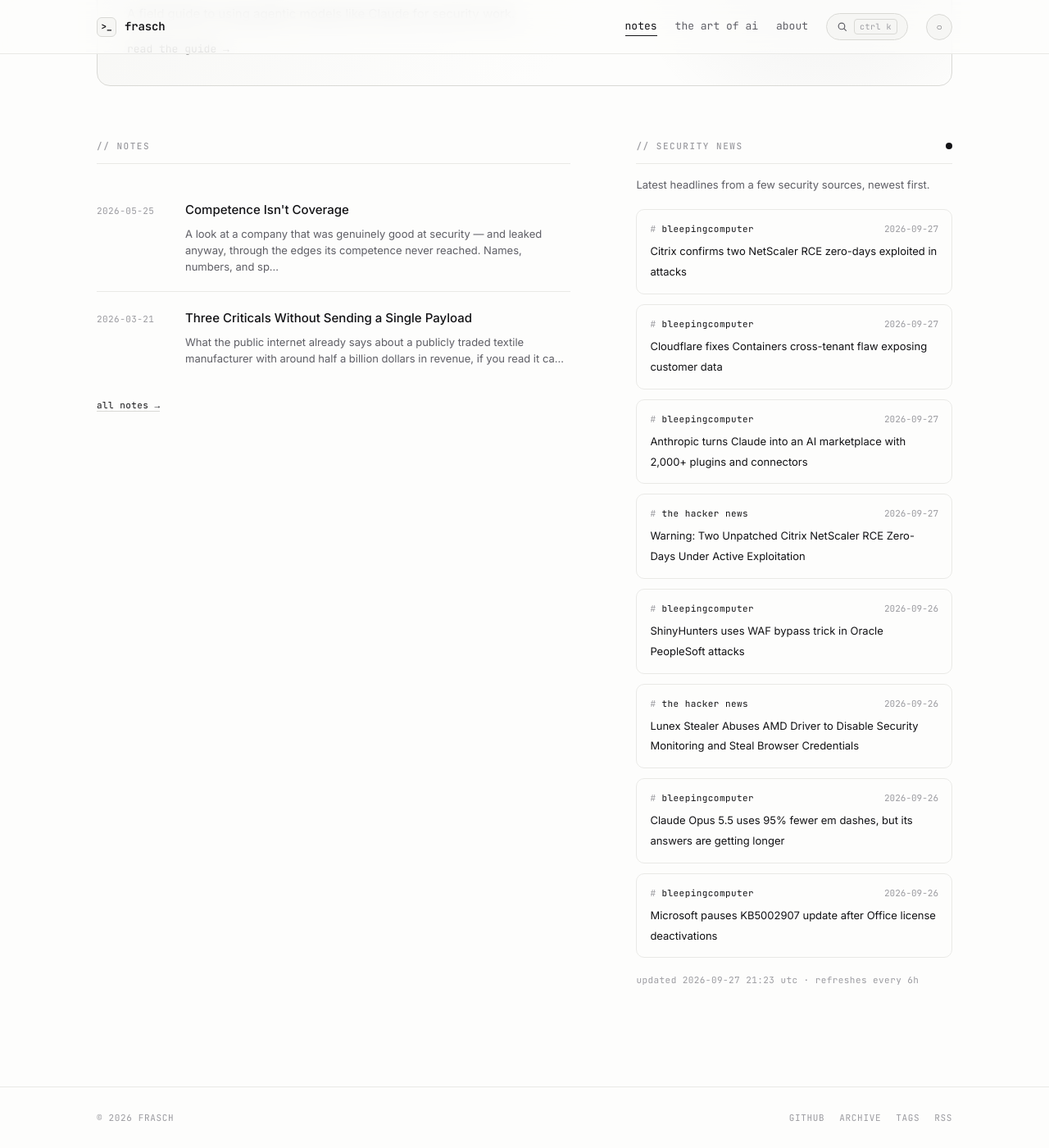
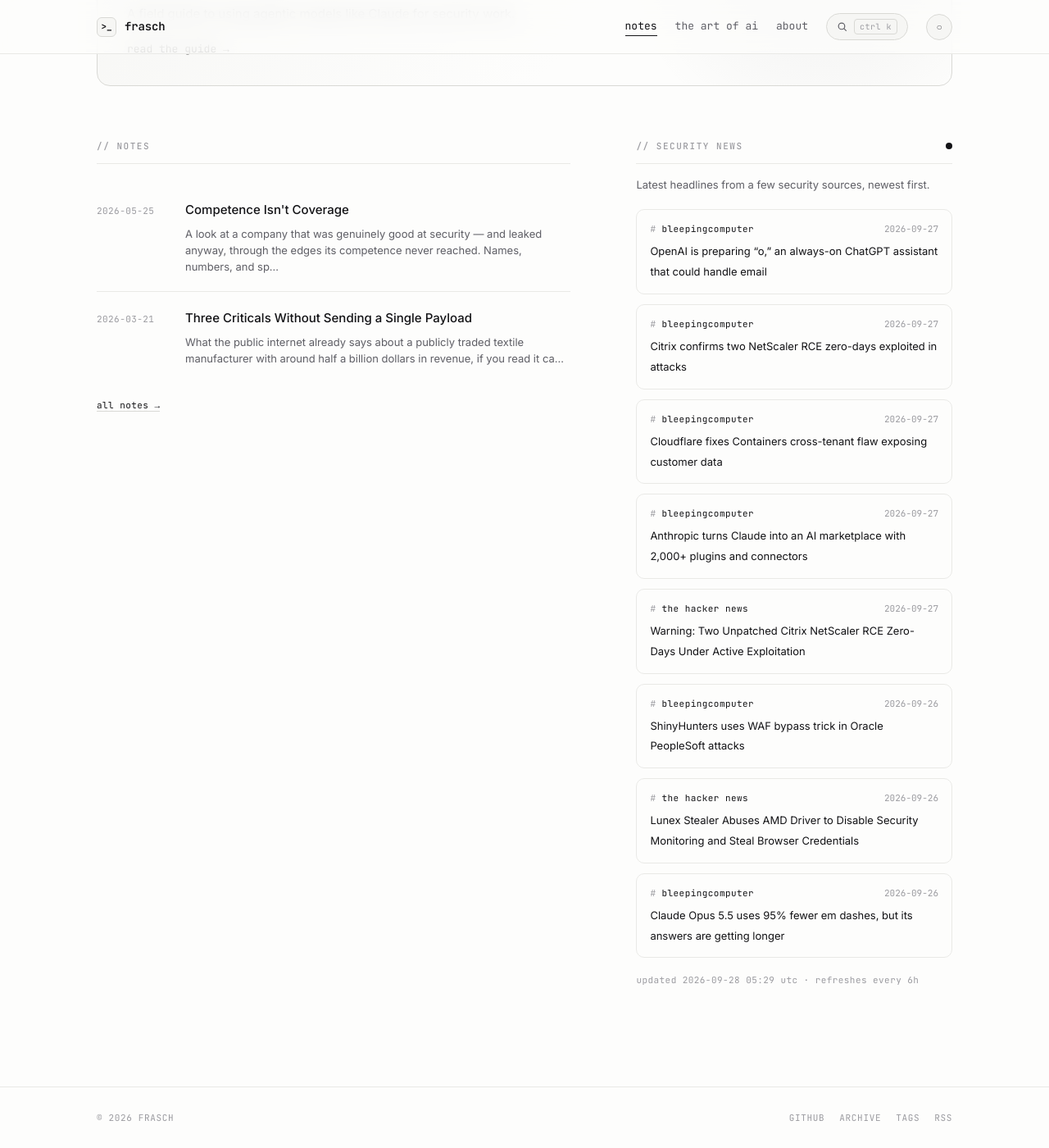
Before and after one commit to whoisfrasch/frasch, a Jekyll site: the page built from index.html, in a window 1280 px wide and 1400 px high, scrolled down 615 px. Shown: the whole window at 82% size. Built offline with Jekyll 4.4.1, drawn with Linux system fonts in a browser that asks for light colours.

```diff
--- a/_data/news.json
+++ b/_data/news.json
@@ -1,6 +1,12 @@
 {
-  "updated": "2026-09-27T21:23:31Z",
+  "updated": "2026-09-28T05:29:42Z",
   "items": [
+    {
+      "source": "bleepingcomputer",
+      "title": "OpenAI is preparing “o,” an always-on ChatGPT assistant that could handle email",
+      "link": "https://www.bleepingcomputer.com/news/artificial-intelligence/openai-is-preparing-o-an-always-on-chatgpt-assistant-that-could-handle-email/",
+      "date": "2026-09-27T23:40:39Z"
+    },
     {
       "source": "bleepingcomputer",
       "title": "Citrix confirms two NetScaler RCE zero-days exploited in attacks",
@@ -42,12 +48,6 @@
       "title": "Claude Opus 5.5 uses 95% fewer em dashes, but its answers are getting longer",
       "link": "https://www.bleepingcomputer.com/news/artificial-intelligence/claude-opus-55-uses-95-percent-fewer-em-dashes-but-its-answers-are-getting-longer/",
       "date": "2026-09-26T16:26:58Z"
-    },
-    {
-      "source": "bleepingcomputer",
-      "title": "Microsoft pauses KB5002907 update after Office license deactivations",
-      "link": "https://www.bleepingcomputer.com/news/microsoft/microsoft-365-kb5002907-update-paused-after-office-license-deactivations/",
-      "date": "2026-09-26T15:50:38Z"
     }
   ]
 }
```
